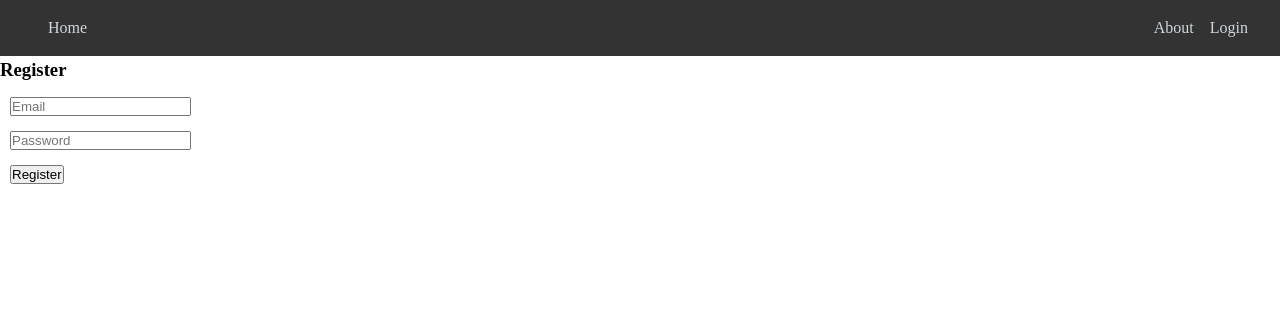
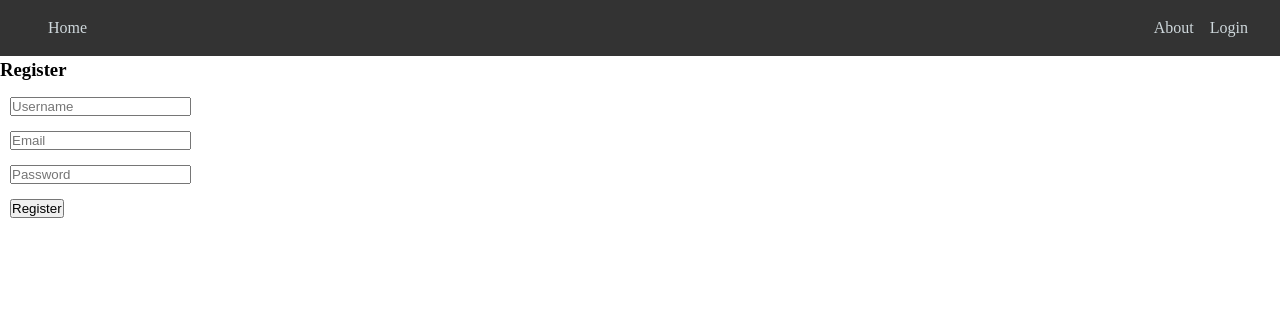
Before and after one commit to joelpeapen/marketplace, a Django app: page /register/ in a window 1280 px wide. Shown: the top 316 px of the page. Run offline with Django 5.2, Linux system fonts and the light colour scheme.

Commit message:
fix: add username for register

```diff
--- a/app/template/register.html
+++ b/app/template/register.html
@@ -21,6 +21,10 @@
 
             <form method="post">
                 <div class="input">
+                    <input type="text" name="username" placeholder="Username" maxlength=50 required=true>
+                </div>
+
+                <div class="input">
                     <input type="email" name="email" placeholder="Email" maxlength=50 required=true>
                 </div>
 
```
